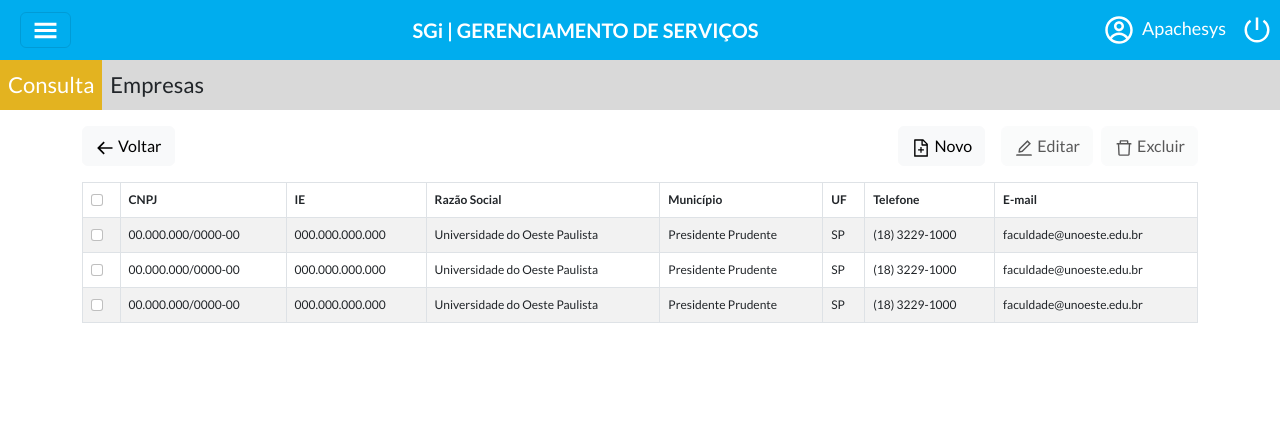
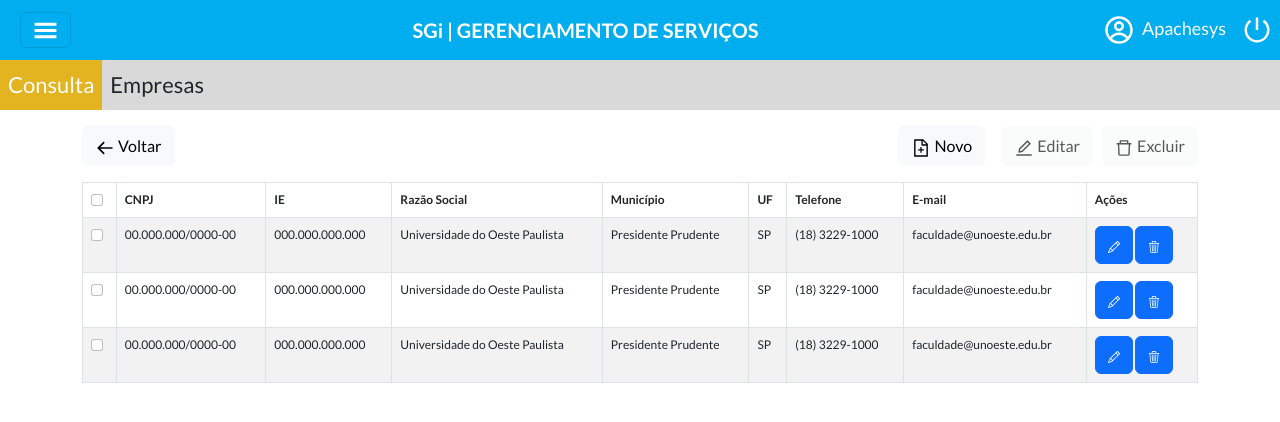
Before and after one commit to Amanda-Arya/pid-aprata, a React (Create React App) app: page /cadastro-empresa in a window 1280 px wide. Shown: the top 422 px of the page. Built offline with nearby package versions, Linux system fonts and the light colour scheme.

Commit message:
alterações

```diff
--- a/src/formularios/FormCargo.jsx
+++ b/src/formularios/FormCargo.jsx
@@ -1,4 +1,4 @@
-import { Container, Col, Form, Row, InputGroup } from "react-bootstrap";
+import { Container, Col, Form, Row, FormGroup } from "react-bootstrap";
 import { useState } from "react";
 import MenuAcao from "../templates/MenuAcao";
 import Cabecalho2 from "../templates/Cabecalho2";
@@ -48,9 +48,6 @@
               <Form.Group controlId="codigo">
                 <Form.Label>Código</Form.Label>
                 <Form.Control type="text" name="codigo" disabled />
-                <Form.Control.Feedback type="invalid">
-                  Código é obrigatório.
-                </Form.Control.Feedback>
               </Form.Group>
             </Col>
           </Row>
@@ -63,7 +60,7 @@
                   type="text"
                   name="nome"
                   onChange={handleChange}
-                  placeholder="Informática"
+                  placeholder="Administrativo"
                   required
                 />
                 <Form.Control.Feedback type="invalid">
@@ -80,6 +77,7 @@
                 <Form.Control
                   as="textarea"
                   name="descricao"
+                  onChange={handleChange}
                   required
                 />
                 <Form.Control.Feedback type="invalid">
@@ -89,12 +87,17 @@
             </Col>
           </Row>
 
-          <InputGroup className="mb-3">
-            <InputGroup.Text id="basic-addon1">Níveis de Acesso</InputGroup.Text>
-            <Form.Control
-            />
-          </InputGroup>
-
+          <Row className="mb-3">
+            <Col>
+              <FormGroup controlId="nivelAcesso">
+                <Form.Check type="switch" name="nivelAcesso" label="Cadastro" inline />
+                <Form.Check type="switch" name="nivelAcesso" label="Consulta" inline />
+                <Form.Check type="switch" name="nivelAcesso" label="Exclusão" inline />
+                <Form.Check type="switch" name="nivelAcesso" label="Alteração" inline />
+                <Form.Check type="switch" name="nivelAcesso" label="Relatórios" inline />
+              </FormGroup>
+            </Col>
+          </Row>
         </Form>
       </Container>
     </div >
--- a/src/formularios/TabelaCadastroEmpresas.jsx
+++ b/src/formularios/TabelaCadastroEmpresas.jsx
@@ -1,4 +1,4 @@
-import { Form, Table } from "react-bootstrap";
+import { Button, Form, Table } from "react-bootstrap";
 import MenuTabela from "../templates/MenuTabela";
 import Cabecalho2 from "../templates/Cabecalho2";
 import { Container } from "react-bootstrap";
@@ -22,6 +22,7 @@
               <th>UF</th>
               <th>Telefone</th>
               <th>E-mail</th>
+              <th>Ações</th>
             </tr>
           </thead>
           <tbody>
@@ -38,6 +39,28 @@
                   <td>{empresa.uf}</td>
                   <td>{empresa.telefone}</td>
                   <td>{empresa.email}</td>
+                  <td>
+                    <Button>
+                      <svg xmlns="http://www.w3.org/2000/svg"
+                        width="12"
+                        height="12"
+                        fill="currentColor"
+                        className="bi bi-pencil"
+                        viewBox="0 0 16 16">
+                        <path d="M12.146.146a.5.5 0 0 1 .708 0l3 3a.5.5 0 0 1 0 .708l-10 10a.5.5 0 0 1-.168.11l-5 2a.5.5 0 0 1-.65-.65l2-5a.5.5 0 0 1 .11-.168l10-10zM11.207 2.5 13.5 4.793 14.793 3.5 12.5 1.207 11.207 2.5zm1.586 3L10.5 3.207 4 9.707V10h.5a.5.5 0 0 1 .5.5v.5h.5a.5.5 0 0 1 .5.5v.5h.293l6.5-6.5zm-9.761 5.175-.106.106-1.528 3.821 3.821-1.528.106-.106A.5.5 0 0 1 5 12.5V12h-.5a.5.5 0 0 1-.5-.5V11h-.5a.5.5 0 0 1-.468-.325z" />
+                      </svg>
+                    </Button>{' '}
+                    <Button>
+                      <svg xmlns="http://www.w3.org/2000/svg"
+                        width="12"
+                        height="12"
+                        fill="currentColor"
+                        className="bi bi-trash3"
+                        viewBox="0 0 16 16">
+                        <path d="M6.5 1h3a.5.5 0 0 1 .5.5v1H6v-1a.5.5 0 0 1 .5-.5ZM11 2.5v-1A1.5 1.5 0 0 0 9.5 0h-3A1.5 1.5 0 0 0 5 1.5v1H2.506a.58.58 0 0 0-.01 0H1.5a.5.5 0 0 0 0 1h.538l.853 10.66A2 2 0 0 0 4.885 16h6.23a2 2 0 0 0 1.994-1.84l.853-10.66h.538a.5.5 0 0 0 0-1h-.995a.59.59 0 0 0-.01 0H11Zm1.958 1-.846 10.58a1 1 0 0 1-.997.92h-6.23a1 1 0 0 1-.997-.92L3.042 3.5h9.916Zm-7.487 1a.5.5 0 0 1 .528.47l.5 8.5a.5.5 0 0 1-.998.06L5 5.03a.5.5 0 0 1 .47-.53Zm5.058 0a.5.5 0 0 1 .47.53l-.5 8.5a.5.5 0 1 1-.998-.06l.5-8.5a.5.5 0 0 1 .528-.47ZM8 4.5a.5.5 0 0 1 .5.5v8.5a.5.5 0 0 1-1 0V5a.5.5 0 0 1 .5-.5Z" />
+                      </svg>
+                    </Button>
+                  </td>
                 </tr>
               );
             })}
```
